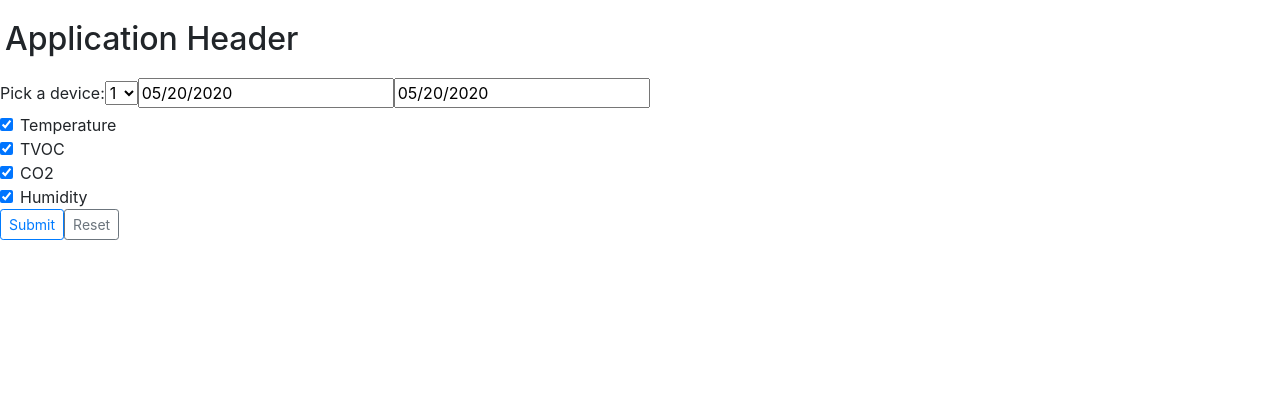
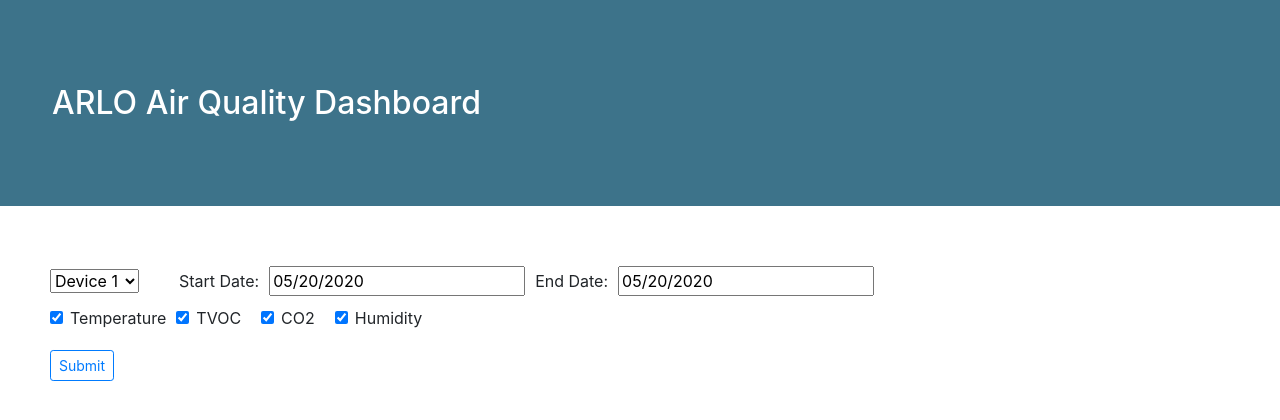
Before and after one commit to jcheong9/ARLO-Air-Quality-Dashboard, a React (Create React App) app: page / in a window 1280 px wide. Shown: the top 420 px of the page. Built offline with nearby package versions, Linux system fonts and the light colour scheme.

Commit message:
add css and clean up

```diff
--- a/src/App.js
+++ b/src/App.js
@@ -54,7 +54,7 @@ class App extends Component {
                 this.setState({ dataByDevice: data });
                 this.setState({ isSubmitted: true });
                 if (!this.state.showLineGraph) {
-                    this.setState({showLineGraph: true});
+                    this.setState({ showLineGraph: true });
                 }
                 console.log(JSON.stringify(data, 1, null));
             })
@@ -81,9 +81,9 @@ class App extends Component {
         this.setState(newObj);
     }
 
-    onclickReset = (event) => {
-        window.location.reload();
-    }
+    // onclickReset = (event) => {
+    //     window.location.reload();
+    // }
 
     //TODO: fetch selection of devices from db somehow, instead of hard coding it to 1~8 here.
     render() {
@@ -102,43 +102,47 @@ class App extends Component {
         return (
             <div>
                 <Header />
+                <div className="form-div">
                     <form>
                         <label>
-                        Pick a device:
-                        <select onChange={this.changeDevice} value={this.state.selectDevice}>
-                            <option value="1">1</option>
-                            <option value="2">2</option>
-                            <option value="3">3</option>
-                            <option value="4">4</option>
-                            <option value="5">5</option>
-                            <option value="6">6</option>
-                            <option value="7">7</option>
-                            <option value="8">8</option>
+                            <select className="dropdown" onChange={this.changeDevice} value={this.state.selectDevice}>
+                                <option value="1">Device 1</option>
+                                <option value="2">Device 2</option>
+                                <option value="3">Device 3</option>
+                                <option value="4">Device 4</option>
+                                <option value="5">Device 5</option>
+                                <option value="6">Device 6</option>
+                                <option value="7">Device 7</option>
+                                <option value="8">Device 8</option>
                             </select>
                         </label>
+                        <label>Start Date: </label>
                         <DatePicker
                             selected={this.state.startDate}
                             onChange={this.changeStartDate}
                         />
+                        <label>End Date: </label>
                         <DatePicker
                             selected={this.state.endDate}
                             onChange={this.changeEndDate}
                         />
+                        <div className="checkbox-group">
                             {cboxItems}
+                        </div>
 
                         <Button
                             as="input" type="button" variant="outline-primary"
                             onClick={this.handleSubmit}
                             value="Submit"
                             size="sm"
+                            readOnly
                         />
 
-                    <Button as="input" type="button" variant="outline-secondary" onClick={this.onclickReset} value="Reset" size="sm" readOnly/>
+                        {/* <Button as="input" type="button" variant="outline-secondary" onClick={this.onclickReset} value="Clear" size="sm" readOnly/> */}
 
                     </form>
-
                     {this.state.showLineGraph && <LineGraph data={this.state.dataByDevice} />}
-
+                </div>
             </div>
         );
     }
--- a/src/components/Header.js
+++ b/src/components/Header.js
@@ -4,8 +4,8 @@ class Header extends Component {
 
   render() {
     return (
-      <div className="row">
-        <h2 className="header">Application Header</h2>
+      <div className="header-container jumbotron">
+        <h2 className="header">ARLO Air Quality Dashboard</h2>
       </div>
     );
   }
--- a/src/components/LineGraph.js
+++ b/src/components/LineGraph.js
@@ -1,7 +1,5 @@
-import React, { Component } from 'react'
+import React from 'react'
 import moment from 'moment'
-
-// import { string, object } from "prop-types";
 import ReactFrappeChart from "react-frappe-charts";
 
 const LineGraph = ({ data }) => {
@@ -26,7 +24,7 @@ const LineGraph = ({ data }) => {
                 datasetsArr[i] = {}; //Creates n number of new object
                 let key = filteredKeys[i];
                 datasetsArr[i].name = key;
-                datasetsArr[i].chartType = 'line';
+                datasetsArr[i].chartType = 'line'; //Sets the graph type to line graph
 
                 let tmpArr = [];
                 for(let k in dataArr){
@@ -38,7 +36,7 @@ const LineGraph = ({ data }) => {
         console.log(datasetsArr);
     }
 
-    //TODO: handle error when return data is null
+    //TODO: handle error when return data is null or only 1 record
     return (
         <div className="charts">
             <ReactFrappeChart
--- a/src/css/index.css
+++ b/src/css/index.css
@@ -1,7 +1,7 @@
 @import "~react-datepicker/dist/react-datepicker.css";
 
 body {
-  margin: 0;
+  margin: 0 auto;
   font-family: -apple-system, BlinkMacSystemFont, 'Segoe UI', 'Roboto', 'Oxygen',
     'Ubuntu', 'Cantarell', 'Fira Sans', 'Droid Sans', 'Helvetica Neue',
     sans-serif;
@@ -18,13 +18,44 @@ body {
   height: 5em;
 }
 
-.about-page .jumbotron {
+/* .header-container {} */
+
+.jumbotron {
   margin: 0;
-  background: rgba(9, 69, 95, 0.8);
-  color: white;
+  background-color: rgba(13, 80, 109, 0.8) !important;
+  color: white !important;
   border-radius: 0 !important;
+  width: 100%;
 }
 
+.form-div{
+  margin: 50px;
+  overflow-x: hidden;
+
+}
+.form-check{
+  display: inline;
+  margin: 10px;
+}
+
+.form-check:nth-child(1){
+  margin: 0px;
+}
+
+.btn {
+  margin: 20px 0;
+}
+.react-datepicker-wrapper{
+  margin: 10px;
+}
+
+.checkbox-group{
+  display: block;
+}
+
+.dropdown{
+  margin-right: 40px;
+}
 /*React apply activeClassName to <a> element, but Bootstrap active class is over <li> element*/
 
 .navbar .nav .active,
@@ -35,14 +66,12 @@ body {
   color: #333 !important;
 }
 
-.avatar {
-  max-width: 80px
-}
 
 #navbar {
   padding-left: 0px !important;
 }
 
-#header-title {
+#header {
   background-color: rgb(238, 235, 235);
+  margin: 40px;
 }
```
Also changed, not shown: 1 other file (tests, documents, lock files or other folders). Lines whose indentation alone changed are shown as unchanged.
